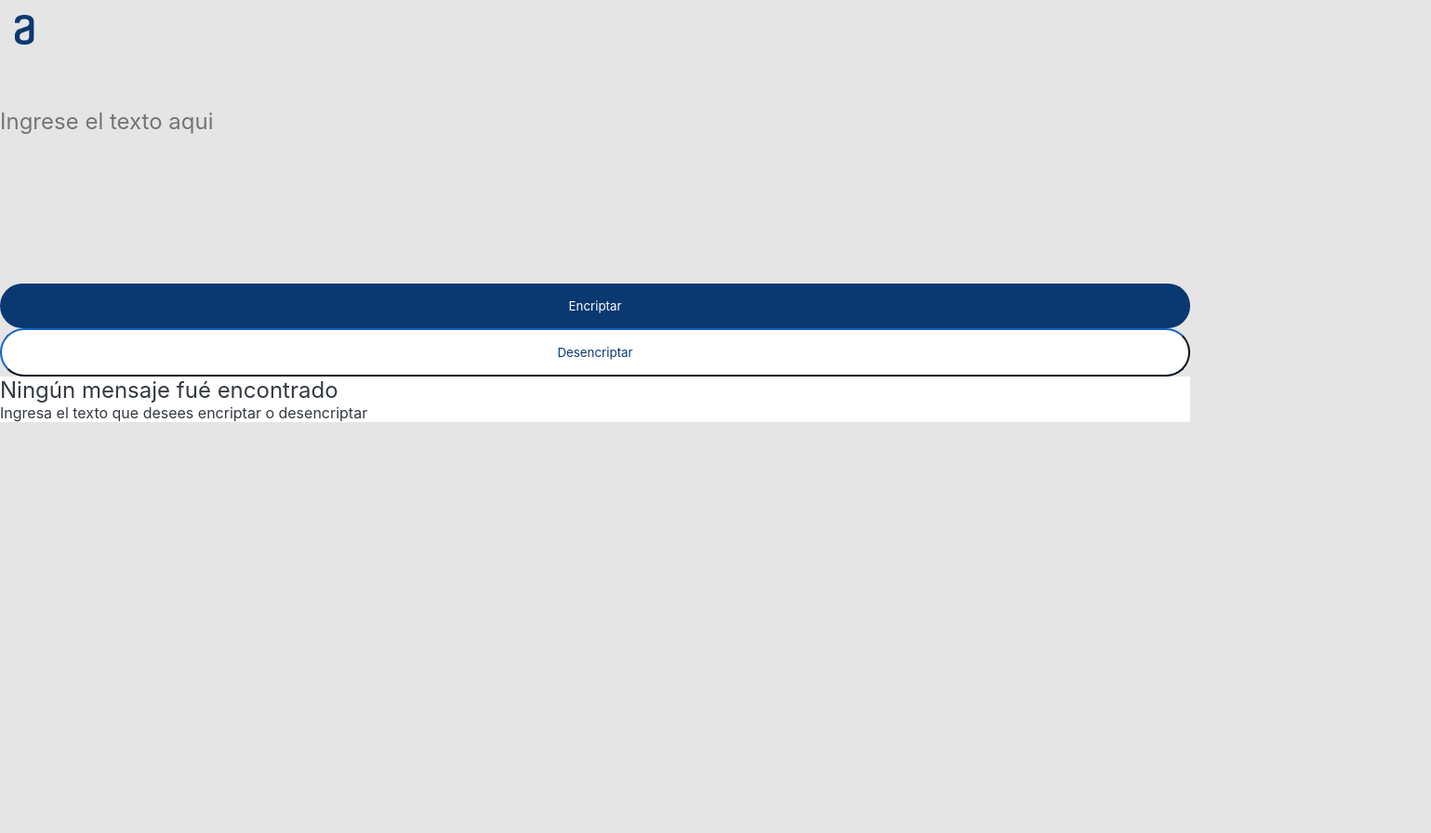
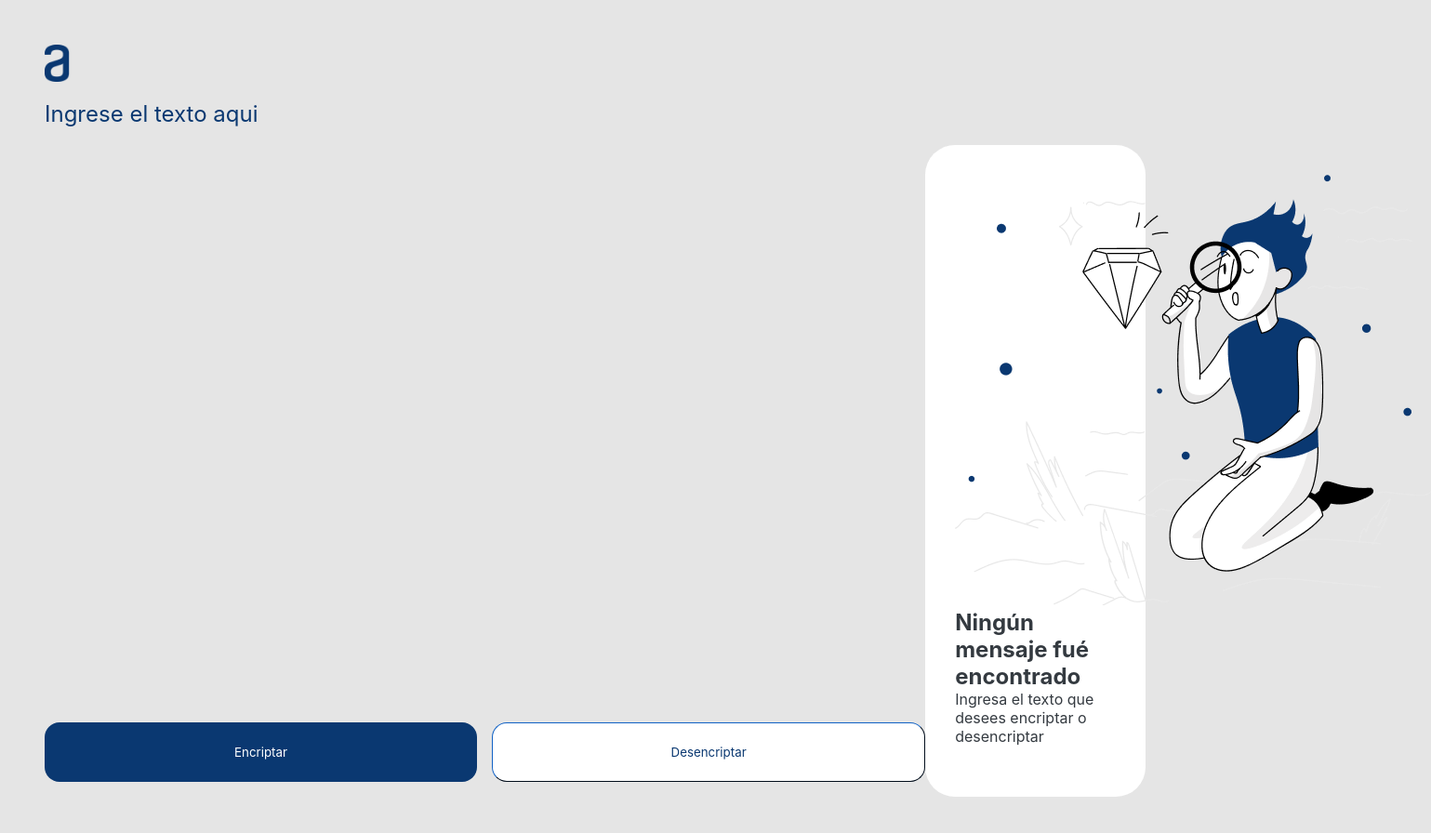
Before and after one commit to AdrianMoncada/OracleNextEducation, a plain HTML site: page Encriptador/index.html in a window 1280 px wide. Shown: the whole page at 93% size, 1539 px wide, since content can reach past the window. Before the commit the page ends 800 px from the top, so only its background shows below. Drawn offline with Linux system fonts and the light colour scheme.

Commit message:
mejorando responsive

```diff
--- a/Encriptador/css/index.css
+++ b/Encriptador/css/index.css
@@ -14,18 +14,26 @@
 
 }
 
+h2 {
+  font-weight: bold;
+}
+
 body {
   background-color: var(--white);
+  margin: 1rem;
 }
 
 button {
-  border-radius: 3px;
+  /* border-radius: 3px; */
   cursor: pointer;
   padding: 1rem 2rem 1rem 2rem;
   border-color: var(--blue);
   color: var(--blue);
   background-color: white;
-  border-radius: 2rem;
+  border-radius: 1rem;
+  border-width: 0.10rem;
+  height: 4rem;
+  width: 100%;
 }
 
 .btns {
@@ -33,28 +41,37 @@ button {
   flex-direction: column;
 }
 
+
 .btn-encriptar {
   background-color: var(--blue);
   border: none;
   color: white;
+  margin-bottom: 1rem;
 }
 
+.btn-desencriptar {
+  margin-bottom: 1rem;
+}
+
+::placeholder {
+  color: var(--blue);
+  opacity: 1;
+}
 .input-container input {
-  color: var(--blue);
+  /* color: var(--blue); */
   border: none;
   font-size: 1.5rem;
-  padding-bottom: 10rem;
+  padding-bottom: 15rem;
   background-color: var(--white);
+  width: 100%;
 }
 
 header div {
-  padding-top: 1rem;
-  padding-left: 1rem;
   padding-bottom: 4rem;
 }
 
 header div img {
-  height: 2rem;
+  height: 2.5rem;
 }
 
 .muñeco-container {
@@ -64,4 +81,54 @@ header div img {
 .output-container {
   background-color: white;
   color: var(--gray);
+  padding: 2rem;
+  border-radius: 2rem;
 }
+
+/* TABLET */
+@media (min-width: 768px) {
+  body {
+    margin: 3rem;
+  }
+
+  .btns {
+    display: flex;
+    flex-direction: row;
+    gap: 1rem;
+    justify-content: center;
+  }
+
+  .input-container input {
+    padding-bottom: 40rem;
+  }
+
+  .output-container {
+    margin-top: 3rem;
+  }
+
+  .logo-container {
+    padding-bottom: 7rem;
+  }
+}
+
+@media (min-width:1025px) {
+  main{
+    display: flex;
+  }
+  .muñeco-container {
+    display: block;
+    width: 100%;
+  }
+  .logo-container {
+    padding-bottom: 1rem;
+  }
+
+  .output-container{
+    width: 20%;
+  }
+
+  .input-container{
+    width: 80%;
+  }
+
+}
```
